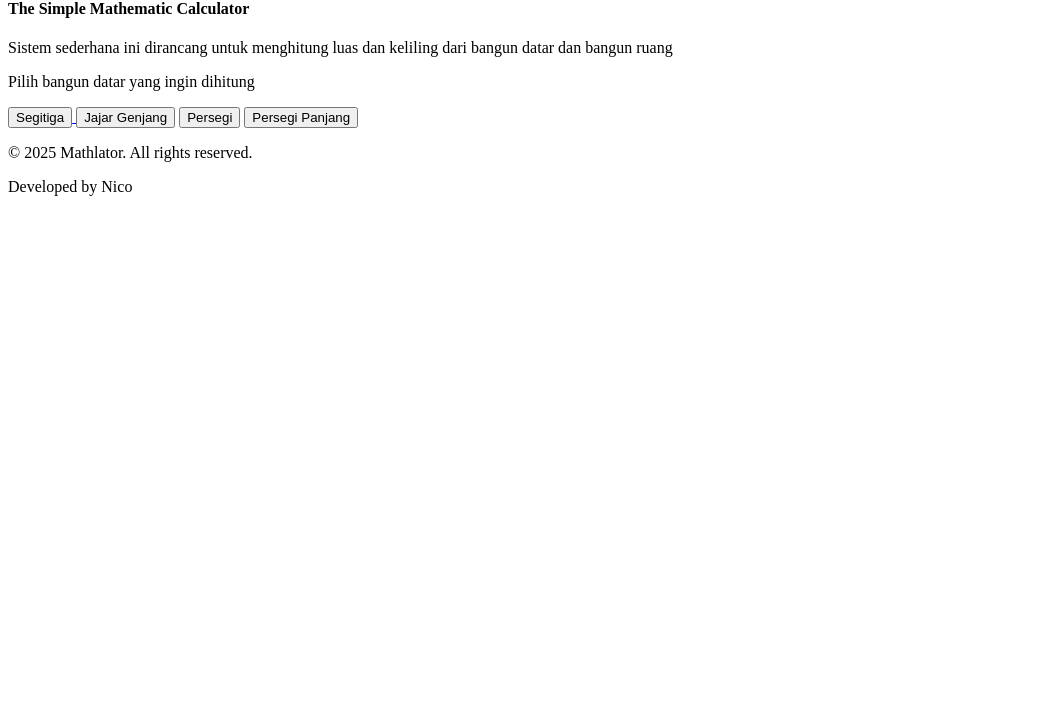
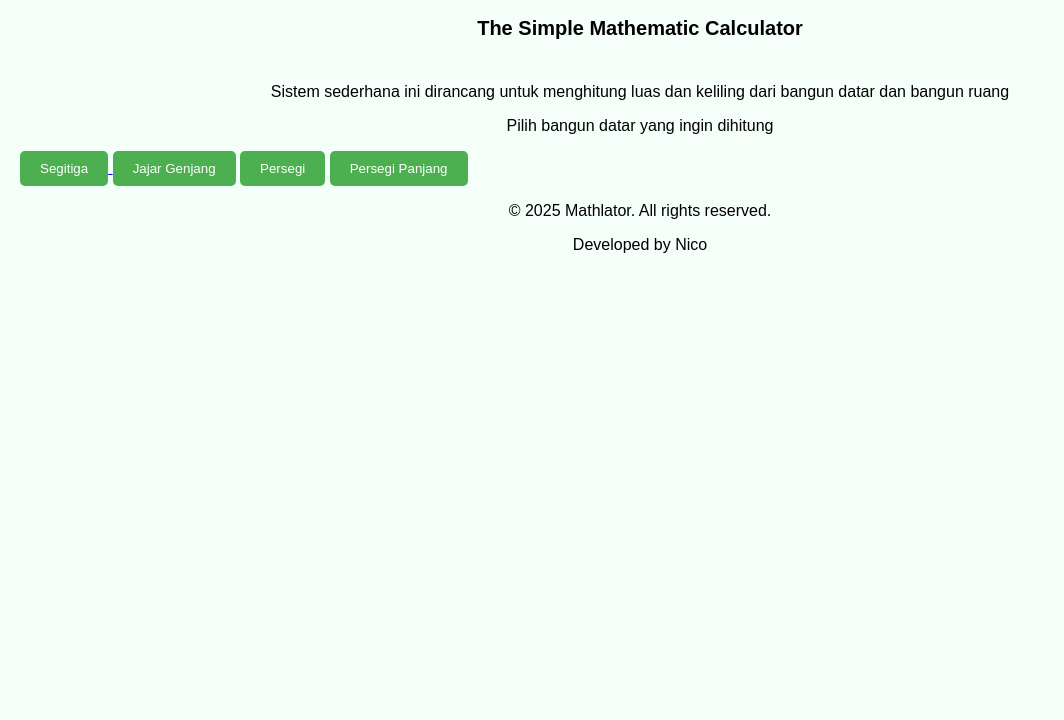
Before and after one commit to revou-fundamental-course/16-jun-25-nicohbgt, a plain HTML site: page index.html in a window 1280 px wide. Shown: the part 80-800 px from the top of the page, without its empty margins (0-1064 px from the left). Drawn offline with Linux system fonts and the light colour scheme; files that its build step writes are made by us from their sources; files whose address does not match are found by name.

Commit message:
html done, css part 1

```diff
--- a/css/style.css
+++ b/css/style.css
@@ -0,0 +1,55 @@
+body {
+    background-color: mintcream;
+    font-family: Arial, sans-serif;
+    margin: 0;
+    padding: 20px;
+    display: flex;
+    flex-direction: column;
+}
+
+h1{
+    color: black;
+    font-size: 28px;
+    text-align: center;
+}
+
+h4{
+    color:black;
+    font-size: 20px;
+    text-align: center;
+}
+
+p {
+    color: black;
+    font-size: 16px;
+    text-align: center;
+}
+
+#container {
+    display: flex;
+    flex-direction: column;
+    align-items: center;
+}
+
+#container img {
+    width: 100px;
+    height: 100px;
+    border-radius: 50%;
+    margin-bottom: 20px;
+}
+
+#container a {
+    text-decoration: none;
+    color: black;
+    font-size: 18px;
+    margin: 10px 0;
+}
+
+button {
+    background-color: #4CAF50;
+    color: white;
+    padding: 10px 20px;
+    border: none;
+    border-radius: 5px;
+    cursor: pointer;
+}
--- a/index.html
+++ b/index.html
@@ -21,11 +21,11 @@
             <p>Pilih bangun datar yang ingin dihitung</p>
             <nav>
                 <a href="segitiga.html">
-                    <button class="opsi_1">Segitiga</button>
+                    <button class="opsi">Segitiga</button>
                 </a>
-                <button class="opsi_2">Jajar Genjang</button>
-                <button class="opsi_3">Persegi</button>
-                <button class="opsi_4">Persegi Panjang</button>
+                <button class="opsi">Jajar Genjang</button>
+                <button class="opsi">Persegi</button>
+                <button class="opsi">Persegi Panjang</button>
             </nav>
         </div>
     </main>
```
